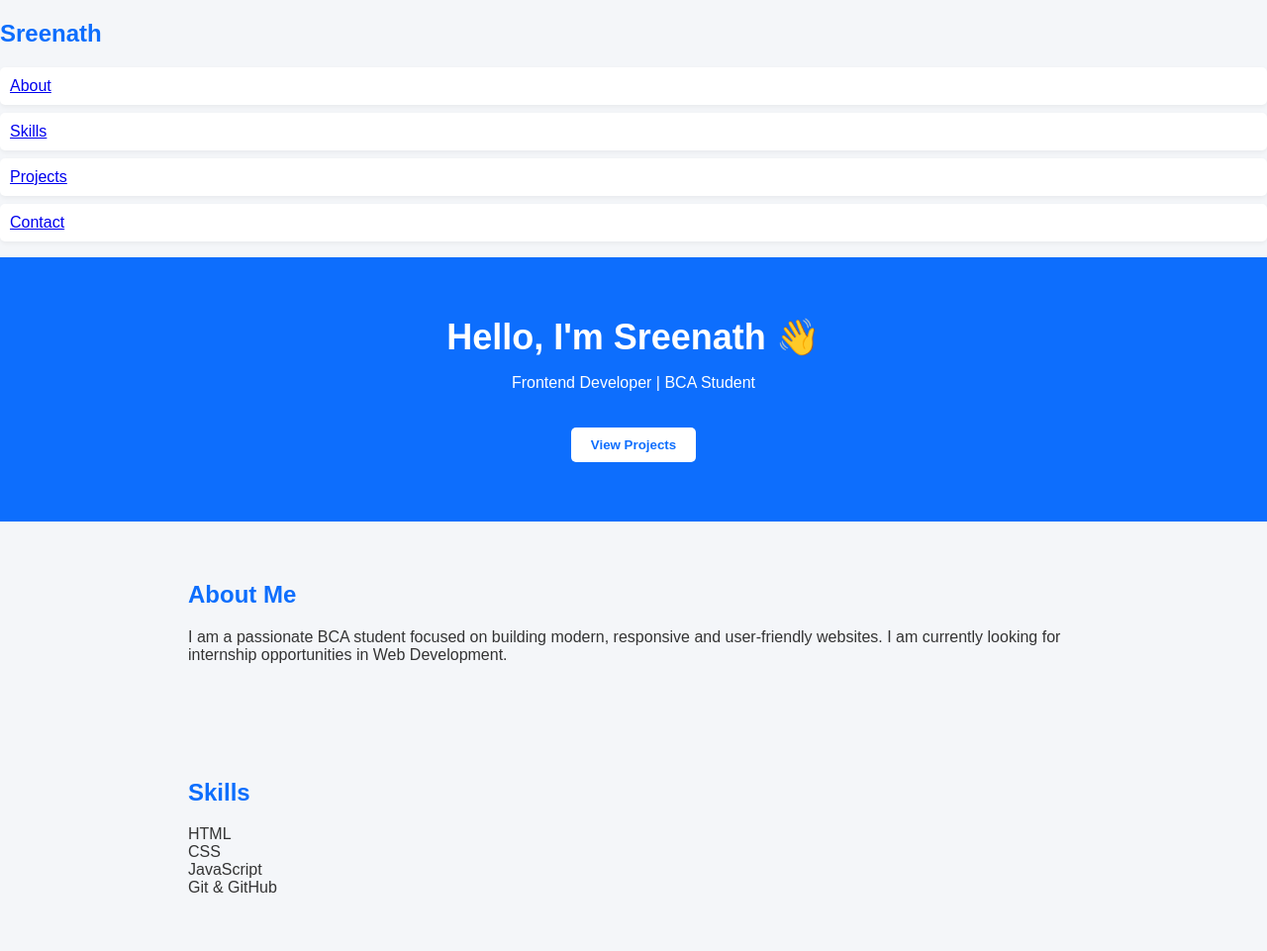
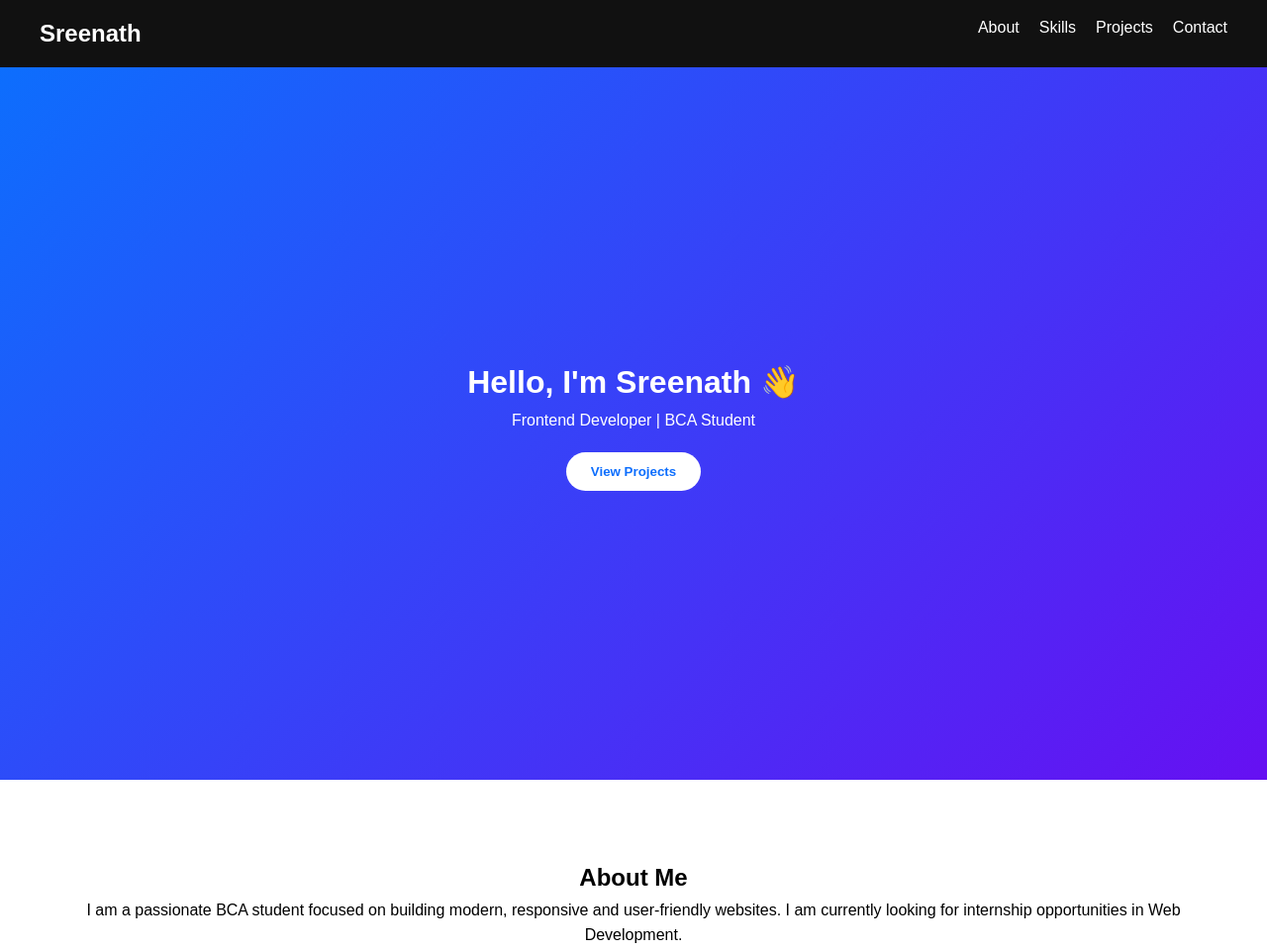
Before and after one commit to sreenath630/my-portfolio, a plain HTML site: page index.html in a window 1280 px wide. Shown: the top 961 px of the page at 99% size. Drawn offline with Linux system fonts and the light colour scheme.

Commit message:
Update styles for header, nav, and section elements
Refactor CSS styles for layout and design improvements.

```diff
--- a/style.css
+++ b/style.css
@@ -1,63 +1,89 @@
+* {
+    margin: 0;
+    padding: 0;
+    box-sizing: border-box;
+}
+
 body {
-    margin: 0;
     font-family: Arial, sans-serif;
-    background-color: #f4f6f9;
-    color: #333;
+    line-height: 1.6;
+    scroll-behavior: smooth;
+}
+
+nav {
+    background: #111;
+    color: white;
+    display: flex;
+    justify-content: space-between;
+    padding: 15px 40px;
+    position: sticky;
+    top: 0;
+}
+
+nav ul {
+    display: flex;
+    list-style: none;
+}
+
+nav ul li {
+    margin-left: 20px;
+}
+
+nav ul li a {
+    color: white;
+    text-decoration: none;
 }
 
 header {
-    background: #0d6efd;
+    height: 90vh;
+    background: linear-gradient(135deg, #0d6efd, #6610f2);
     color: white;
+    display: flex;
+    flex-direction: column;
+    justify-content: center;
+    align-items: center;
     text-align: center;
-    padding: 60px 20px;
-}
-
-header h1 {
-    margin: 0;
-    font-size: 36px;
 }
 
 header button {
     margin-top: 20px;
-    padding: 10px 20px;
+    padding: 12px 25px;
     border: none;
     background: white;
     color: #0d6efd;
     font-weight: bold;
-    border-radius: 5px;
+    border-radius: 25px;
     cursor: pointer;
 }
 
-header button:hover {
-    background: #e2e6ea;
+section {
+    padding: 80px 40px;
+    text-align: center;
 }
 
-section {
-    padding: 40px 20px;
-    max-width: 900px;
-    margin: auto;
+.cards {
+    display: flex;
+    justify-content: center;
+    flex-wrap: wrap;
+    margin-top: 30px;
 }
 
-h2 {
-    color: #0d6efd;
+.card {
+    background: #f4f4f4;
+    padding: 20px;
+    margin: 10px;
+    border-radius: 10px;
+    width: 200px;
+    transition: 0.3s;
 }
 
-ul {
-    list-style: none;
-    padding: 0;
-}
-
-li {
-    background: white;
-    margin: 8px 0;
-    padding: 10px;
-    border-radius: 5px;
-    box-shadow: 0 2px 5px rgba(0,0,0,0.05);
+.card:hover {
+    transform: translateY(-5px);
 }
 
 footer {
+    background: #111;
+    color: white;
     text-align: center;
     padding: 20px;
-    background: #222;
-    color: white;
 }
```
